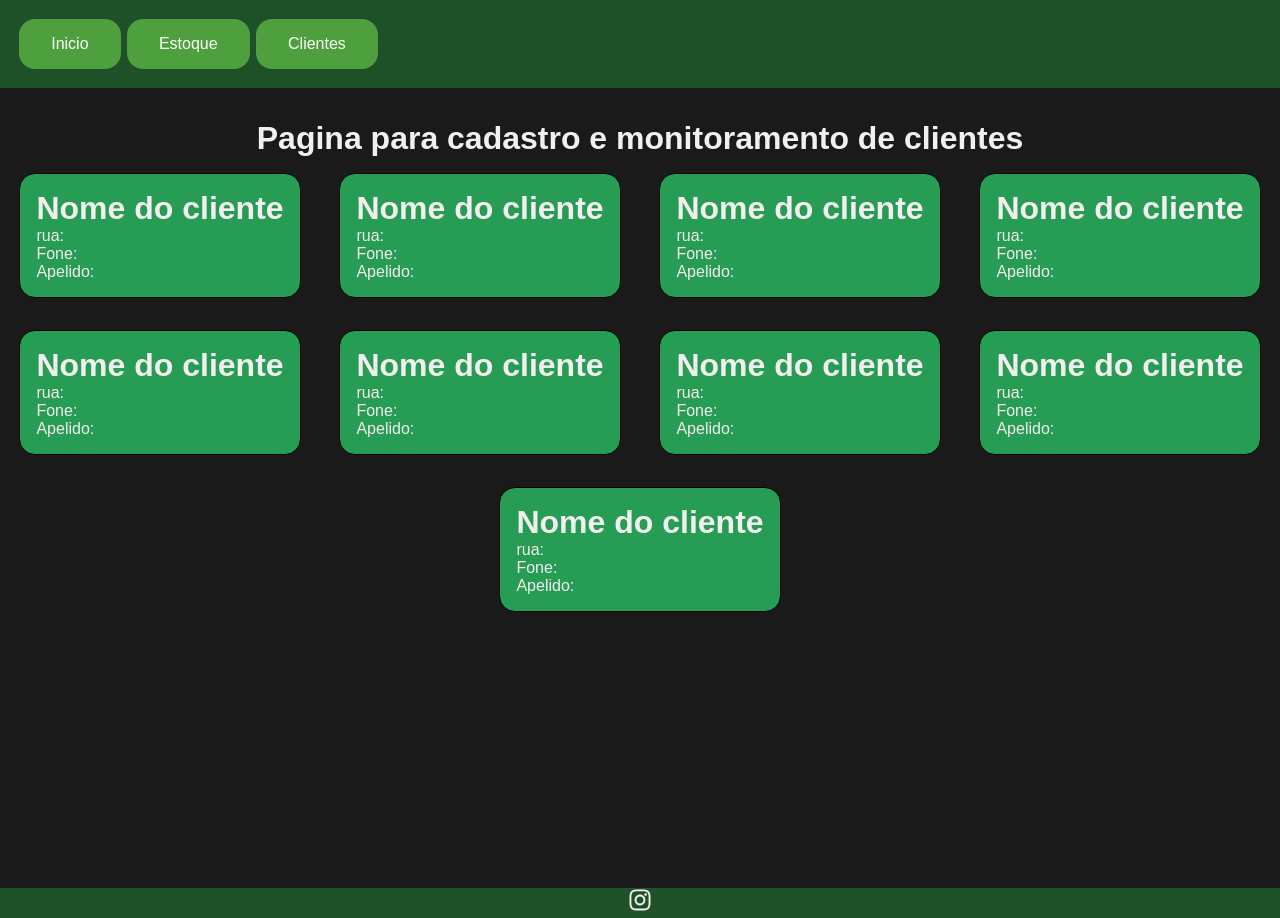
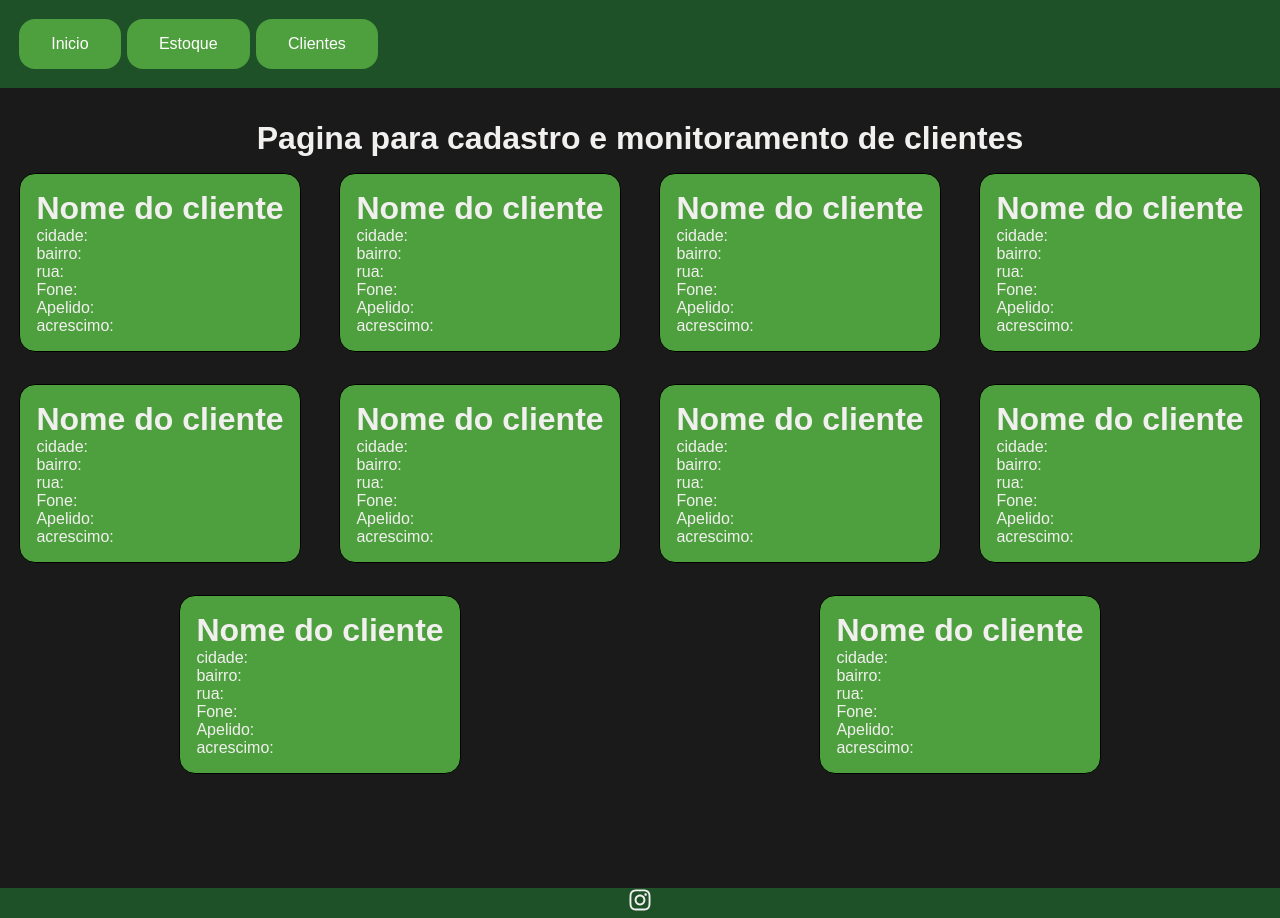
Before and after one commit to joaolouko/mecanicaModelo, a React (Create React App) app: page /clientes in a window 1280 px wide. Built offline with nearby package versions, Linux system fonts and the light colour scheme.

Commit message:
versão v.1.0.4 - criação do estoque e mais mudanças - joão pires

```diff
--- a/src/components/Cards.js
+++ b/src/components/Cards.js
@@ -6,56 +6,102 @@ function Cards() {
             <div className={styles.container_cards}>
                 <div className={styles.card}>
                     <h1>Nome do cliente</h1>
+                    <p>cidade:</p>
+                    <p>bairro:</p>
                     <p>rua:</p>
                     <p>Fone:</p>
                     <p>Apelido:</p>
+                    <p>acrescimo:</p>
                 </div>
 
                 <div className={styles.card}>
                     <h1>Nome do cliente</h1>
+                    <p>cidade:</p>
+                    <p>bairro:</p>
                     <p>rua:</p>
                     <p>Fone:</p>
                     <p>Apelido:</p>
+                    <p>acrescimo:</p>
                 </div>
 
                 <div className={styles.card}>
                     <h1>Nome do cliente</h1>
+                    <p>cidade:</p>
+                    <p>bairro:</p>
                     <p>rua:</p>
                     <p>Fone:</p>
                     <p>Apelido:</p>
+                    <p>acrescimo:</p>
                 </div>
 
                 <div className={styles.card}>
                     <h1>Nome do cliente</h1>
+                    <p>cidade:</p>
+                    <p>bairro:</p>
                     <p>rua:</p>
                     <p>Fone:</p>
                     <p>Apelido:</p>
+                    <p>acrescimo:</p>
                 </div>
+
                 <div className={styles.card}>
                     <h1>Nome do cliente</h1>
+                    <p>cidade:</p>
+                    <p>bairro:</p>
                     <p>rua:</p>
                     <p>Fone:</p>
                     <p>Apelido:</p>
-                </div><div className={styles.card}>
+                    <p>acrescimo:</p>
+                </div>
+
+                <div className={styles.card}>
                     <h1>Nome do cliente</h1>
+                    <p>cidade:</p>
+                    <p>bairro:</p>
                     <p>rua:</p>
                     <p>Fone:</p>
                     <p>Apelido:</p>
-                </div><div className={styles.card}>
+                    <p>acrescimo:</p>
+                </div>
+
+                <div className={styles.card}>
                     <h1>Nome do cliente</h1>
+                    <p>cidade:</p>
+                    <p>bairro:</p>
                     <p>rua:</p>
                     <p>Fone:</p>
                     <p>Apelido:</p>
-                </div><div className={styles.card}>
+                    <p>acrescimo:</p>
+                </div>
+
+                <div className={styles.card}>
                     <h1>Nome do cliente</h1>
+                    <p>cidade:</p>
+                    <p>bairro:</p>
                     <p>rua:</p>
                     <p>Fone:</p>
                     <p>Apelido:</p>
-                </div><div className={styles.card}>
+                    <p>acrescimo:</p>
+                </div>
+
+                <div className={styles.card}>
                     <h1>Nome do cliente</h1>
+                    <p>cidade:</p>
+                    <p>bairro:</p>
                     <p>rua:</p>
                     <p>Fone:</p>
                     <p>Apelido:</p>
+                    <p>acrescimo:</p>
+                </div>
+
+                <div className={styles.card}>
+                    <h1>Nome do cliente</h1>
+                    <p>cidade:</p>
+                    <p>bairro:</p>
+                    <p>rua:</p>
+                    <p>Fone:</p>
+                    <p>Apelido:</p>
+                    <p>acrescimo:</p>
                 </div>
             </div>
         </div>
--- a/src/components/Cards.module.css
+++ b/src/components/Cards.module.css
@@ -6,8 +6,8 @@
 
 
 .card {
-    width: 100;
-    background-color: rgb(38, 156, 84);
+
+    background-color: #4E9F3D;
     border-radius: 1em;
     padding: 1em;
     border: solid black 0.1em;
--- /dev/null
+++ b/src/components/Item.js
@@ -0,0 +1,13 @@
+import styles from './Item.module.css'
+
+function Item() {
+    return(
+        <div className={styles.item}>
+            <h1>Item x</h1>
+            <p>valor de compra:</p>
+            <p>Média de venda:</p>
+        </div>
+    )
+}
+
+export default Item
--- /dev/null
+++ b/src/components/Item.module.css
@@ -0,0 +1,5 @@
+.item{
+    background-color: #4E9F3D;
+    padding: 1em;
+    border-radius: .5em;
+}
--- a/src/components/pages/Estoque.js
+++ b/src/components/pages/Estoque.js
@@ -1,7 +1,19 @@
+import Item from "../Item"
+
+import styles from './Estoque.module.css'
+
 function Estoque() {
-    return(
+    return (
         <div>
-            <p>estoque</p>
+            <div className={styles.container}>
+                <h1 className={styles.titulo}>estoque</h1>
+            </div>
+
+            <div className={styles.container_card}>
+                <Item />
+            </div>
+
+
         </div>
     )
 }
--- /dev/null
+++ b/src/components/pages/Estoque.module.css
@@ -0,0 +1,16 @@
+.container{
+    padding: 1em;
+    display: flex;
+    justify-content: flex-start;
+}
+
+.titulo{
+    background-color: #4E9F3D;
+    padding: .4em;
+    border-radius: .5em;
+}
+
+.container_card{
+    padding: 1em;
+    display: flex;
+}
```
